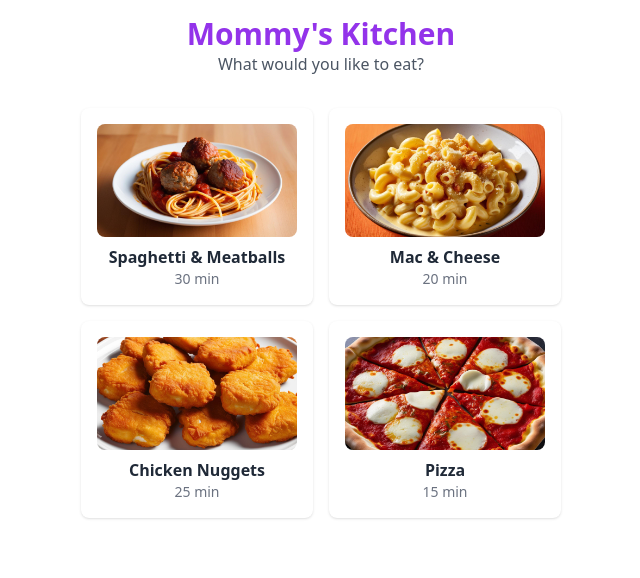
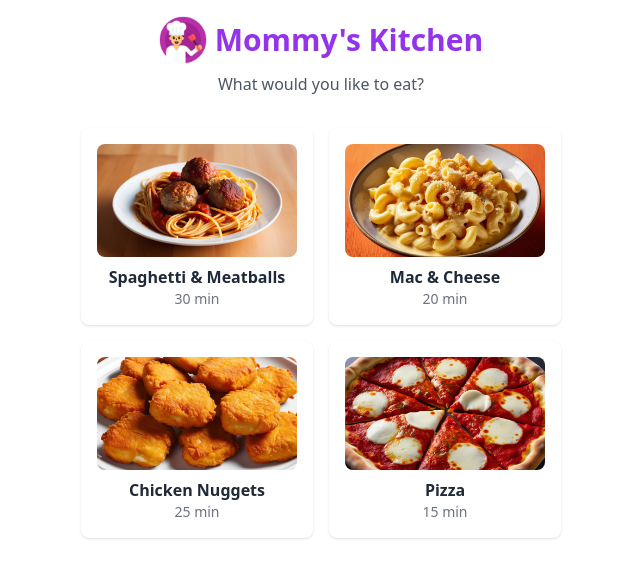
Before and after one commit to thomasgregg/mommys-kitchen, a React (Vite) app: page / in a window 1280 px wide. Shown: the top 578 px of the page, without its empty margins (319-959 px from the left). Built offline with nearby package versions, Linux system fonts and the light colour scheme.

Commit message:
Update App.jsx

```diff
--- a/src/App.jsx
+++ b/src/App.jsx
@@ -61,7 +61,14 @@ const App = () => {
   return (
     <div className="max-w-lg mx-auto p-4">
       <header className="text-center mb-8">
-        <h1 className="text-3xl font-bold text-purple-600">Mommy's Kitchen</h1>
+        <div className="flex items-center justify-center mb-2">
+          <img
+            src="/icons/web-app-manifest-512x512.png"
+            alt="Mommy's Kitchen Icon"
+            className="w-12 h-12 mr-2"
+          />
+          <h1 className="text-3xl font-bold text-purple-600">Mommy's Kitchen</h1>
+        </div>
         <p className="text-gray-600">What would you like to eat?</p>
       </header>
 
```
